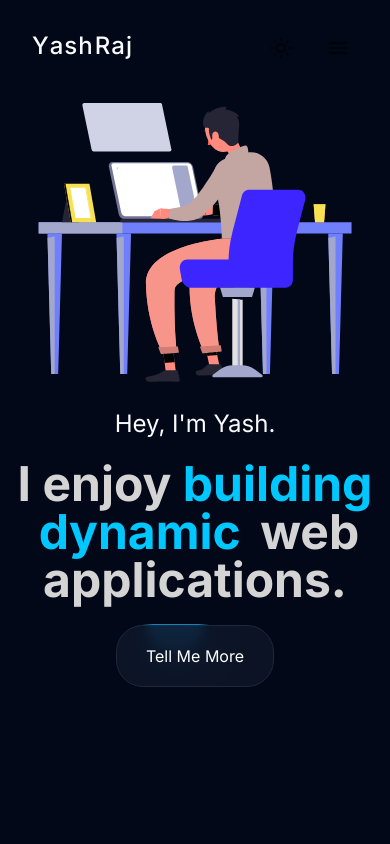
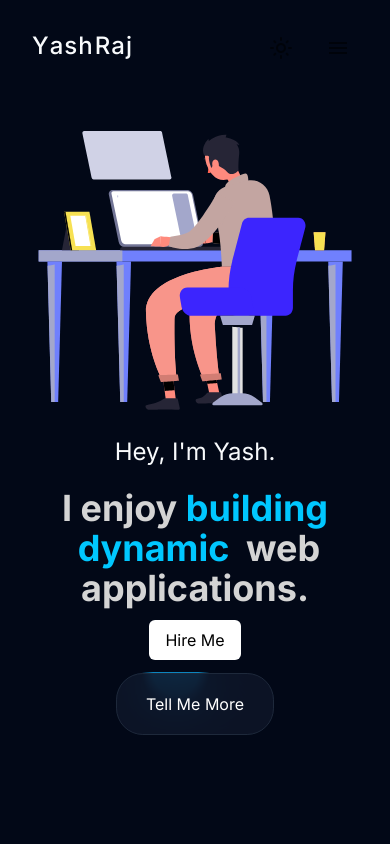
Before and after one commit to yashraj970/yash-raj-portfolio, a Next.js app: page / in a window 390 px wide. Shown: the top 844 px of the page. Built offline with nearby package versions, Linux system fonts and the light colour scheme.

Commit message:
responsiveness added

```diff
--- a/src/app/page.tsx
+++ b/src/app/page.tsx
@@ -1,6 +1,7 @@
 import HeroBanner from "@/components/HeroBanner/HeroBanner";
 import HeroText from "@/components/HeroBanner/HeroText";
 import { MacbookScrollDemo } from "@/components/MacbookScroll/MacbookScrollDemo";
+import { HireMeModal } from "@/components/Navbar/HireMe";
 import Projects from "@/components/Projects/Projects";
 import { Button } from "@/components/ui/moving-border";
 import Link from "next/link";
@@ -9,16 +10,19 @@ export default function Home() {
   return (
     <>
       <main>
-        <div className="relative heroElem w-full min-h-[30rem] h-[37rem] sm:h-full pt-2 m-auto flex flex-col-reverse sm:flex-row justify-start text-center items-center ">
+        <div className="relative heroElem w-full min-h-[33rem] h-[40rem] sm:h-full pt-2 m-auto flex flex-col-reverse sm:flex-row justify-start text-center items-center">
           <div className="w-11/12 sm:w-[60%]">
             <HeroText />
-            <div className="mt-5">
+            <div className="sm:hidden mt-3">
+              <HireMeModal />
+            </div>
+            <div className="mt-3 sm:mt-6">
               <Link href={"/about"}>
                 <Button>Tell Me More</Button>
               </Link>
             </div>
           </div>
-          <div className="w-10/12 sm:w-[30%]">
+          <div className="w-10/12 sm:w-[40%] lg:w-[30%]">
             <HeroBanner />
           </div>
         </div>
--- a/src/components/HeroBanner/HeroText.tsx
+++ b/src/components/HeroBanner/HeroText.tsx
@@ -7,7 +7,7 @@ const HeroText = () => {
   return (
     <div className="flex flex-col justify-center items-center px-0 sm:px-2">
       <p className="text-2xl my-5">Hey, I&apos;m Yash.</p>
-      <div className="text-5xl md:text-6xl font-bold mx-auto text-neutral-800 dark:text-neutral-300">
+      <div className="text-4xl sm:text-5xl lg:text-6xl font-bold mx-auto text-neutral-800 dark:text-neutral-300">
         I enjoy <span className="text-fun">building</span>
         <br />
         <FlipWords words={words} /> web applications.
```
